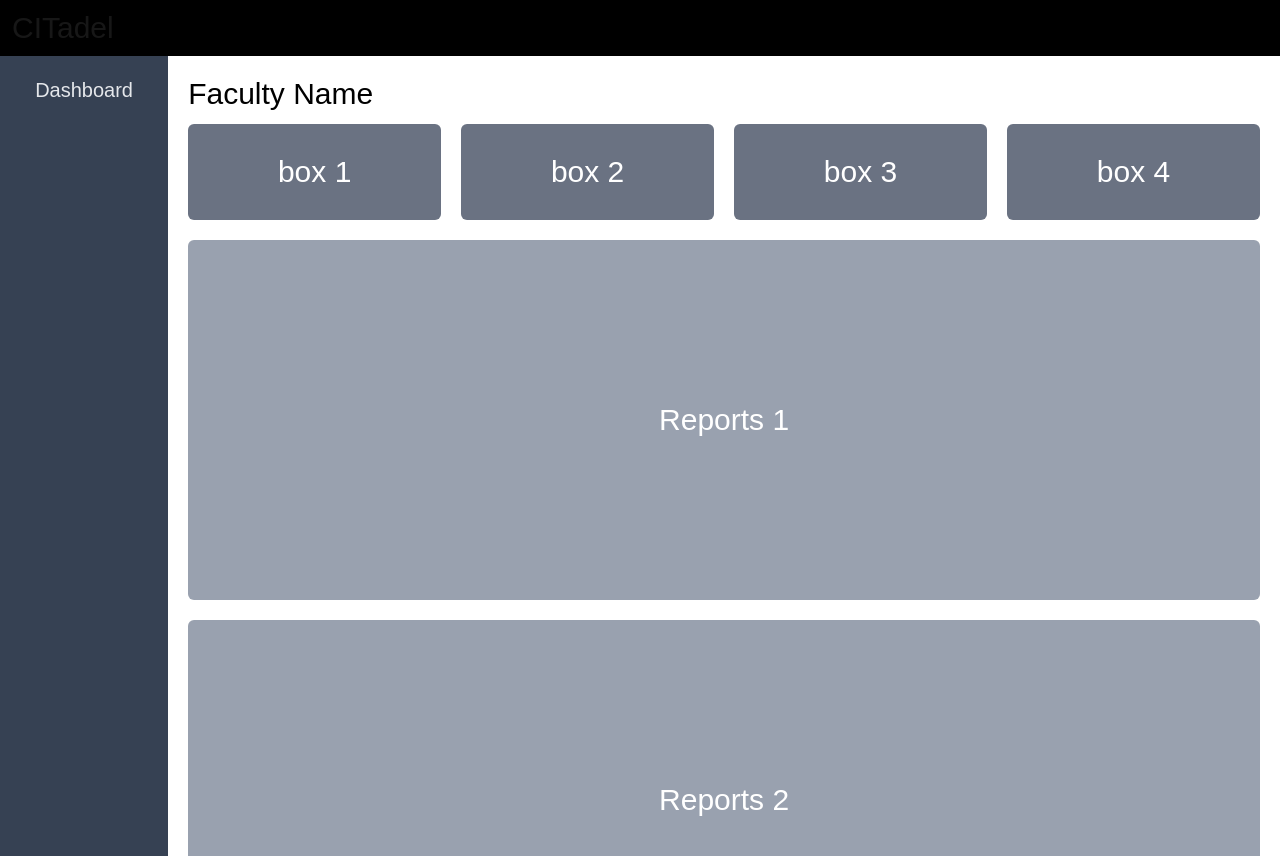
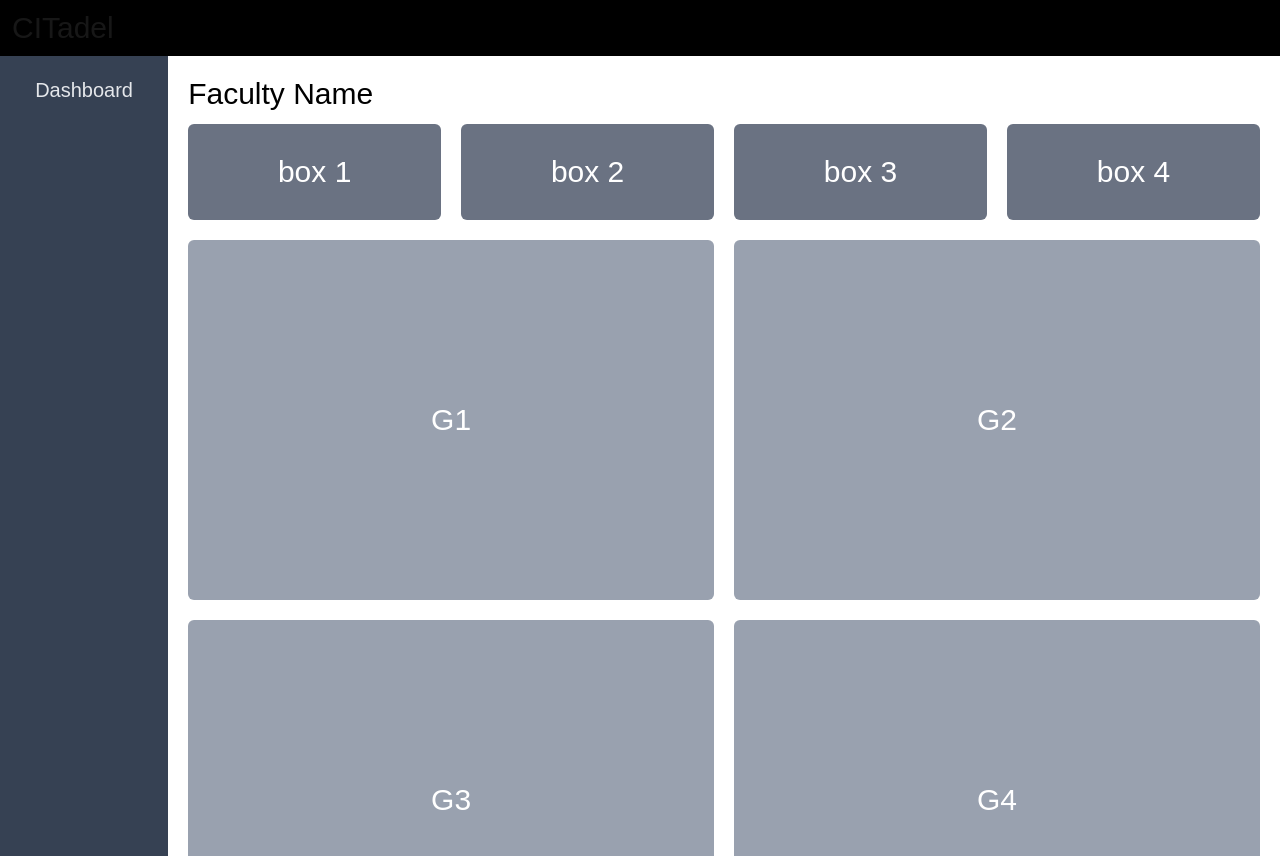
Before and after one commit to dineshragunathan/demo, a Next.js app: page / in a window 1280 px wide. Built offline with nearby package versions, Linux system fonts and the light colour scheme.

Commit message:
updated graph region

```diff
--- a/src/app/page.js
+++ b/src/app/page.js
@@ -22,11 +22,21 @@ export default function Home() {
               box 4
             </div>
           </div>
-          <div className="bg-gray-400 h-[45vh] my-5 rounded-md text-white flex items-center justify-center">
-            Reports 1
+          <div className="w-full flex flex-row gap-5 my-5">
+            <div className="w-[50%] h-[45vh] bg-gray-400 rounded-md flex items-center justify-center text-white">
+              G1
+            </div>
+            <div className="w-[50%] h-[45vh] bg-gray-400 rounded-md flex items-center justify-center text-white">
+              G2
+            </div>
           </div>
-          <div className="bg-gray-400 h-[45vh] my-5 rounded-md text-white flex items-center justify-center">
-            Reports 2
+          <div className="w-full flex flex-row gap-5 my-5">
+            <div className="w-[50%] h-[45vh] bg-gray-400 rounded-md flex items-center justify-center text-white">
+              G3
+            </div>
+            <div className="w-[50%] h-[45vh] bg-gray-400 rounded-md flex items-center justify-center text-white">
+              G4
+            </div>
           </div>
         </div>
       </div>
```
